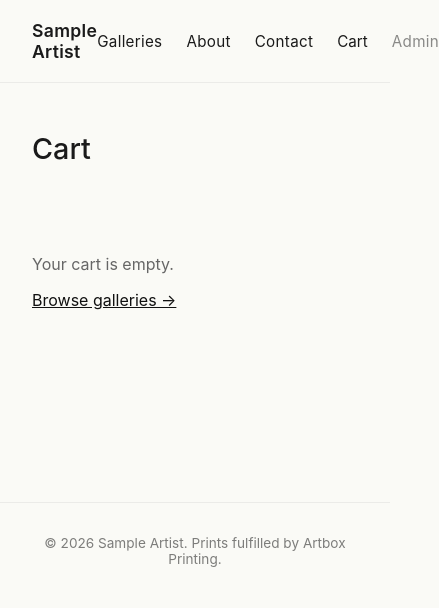
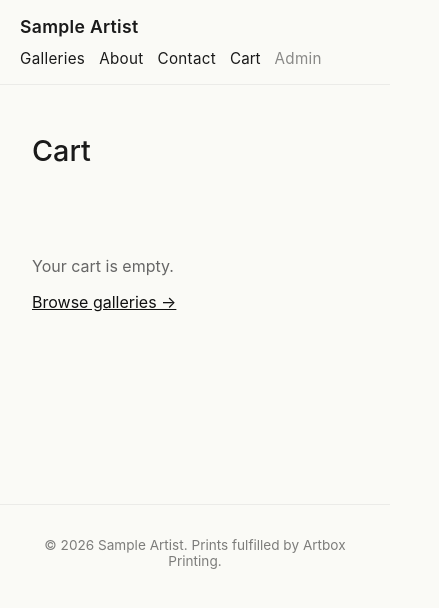
Before and after one commit to ommoss/ArtBox, a Next.js app in the folder apps/artist-template/: page /cart in a window 390 px wide. Shown: the top 608 px of the page, 439 px wide, since content can reach past the window. Built offline with nearby package versions, Linux system fonts and the light colour scheme.

Commit message:
Mobile Enhancements

```diff
--- a/apps/artist-template/src/app/(public)/layout.tsx
+++ b/apps/artist-template/src/app/(public)/layout.tsx
@@ -26,15 +26,41 @@ export default function PublicLayout({ children }: { children: React.ReactNode }
         }}
       >
         <CartProviderWrapper>
-          <header
-            style={{
-              padding: '20px 32px',
-              display: 'flex',
-              justifyContent: 'space-between',
-              alignItems: 'center',
-              borderBottom: '1px solid rgba(0,0,0,0.06)',
-            }}
-          >
+          <style>{`
+            .public-header {
+              padding: 20px 32px;
+              display: flex;
+              justify-content: space-between;
+              align-items: center;
+              flex-wrap: wrap;
+              gap: 16px;
+              border-bottom: 1px solid rgba(0,0,0,0.06);
+            }
+            .public-nav {
+              display: flex;
+              gap: 24px;
+              align-items: center;
+              flex-wrap: wrap;
+            }
+            .checkout-grid {
+              display: grid;
+              grid-template-columns: minmax(0, 1.5fr) minmax(0, 1fr);
+              gap: 48px;
+              padding: 48px 32px;
+              max-width: 1100px;
+              margin: 0 auto;
+            }
+            @media (max-width: 768px) {
+              .public-header { padding: 16px 20px; gap: 12px; }
+              .public-nav { gap: 14px; }
+              .checkout-grid {
+                grid-template-columns: 1fr;
+                gap: 32px;
+                padding: 32px 20px;
+              }
+            }
+          `}</style>
+          <header className="public-header">
             <Link
               href="/"
               style={{
@@ -47,7 +73,7 @@ export default function PublicLayout({ children }: { children: React.ReactNode }
             >
               {brand.artistName}
             </Link>
-            <nav style={{ display: 'flex', gap: 24, alignItems: 'center' }}>
+            <nav className="public-nav">
               <Link href="/gallery" style={navStyle(brand.primary)}>
                 Galleries
               </Link>
```
Also changed, not shown: apps/artist-template/src/app/(public)/checkout/page.tsx (+1 -10 lines), packages/ui/src/ProductBuilder.tsx (+21 -2 lines).
